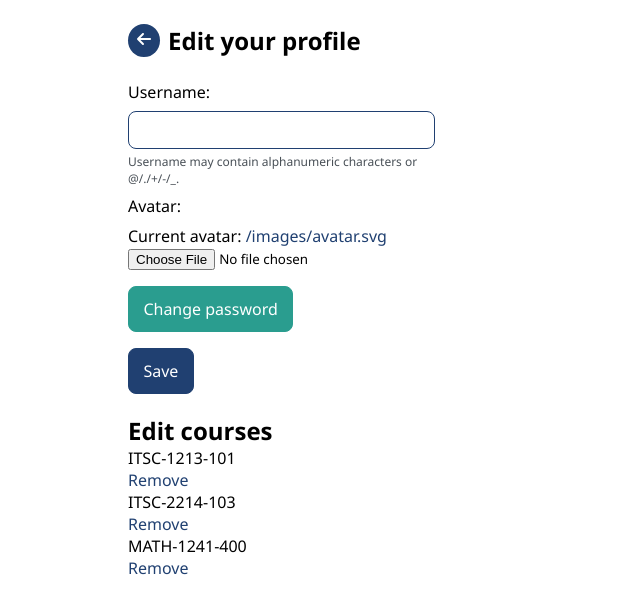
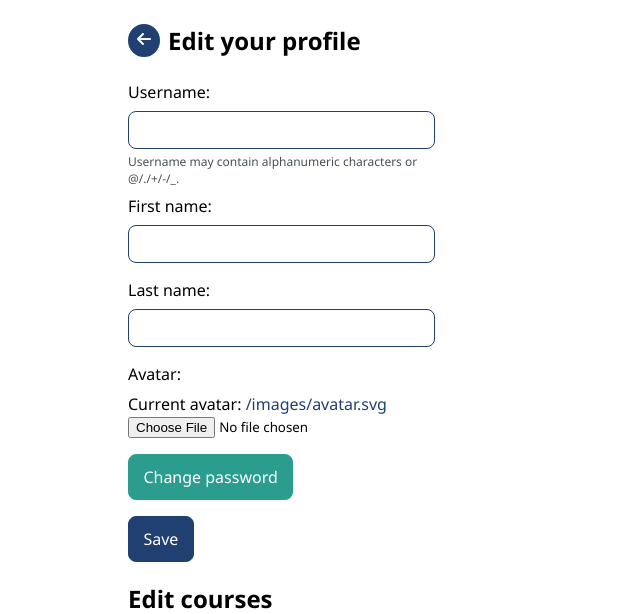
Before and after one commit to alexandernc0043/ITSC-3155-Group3, a Django app: template Final Project Code/ReviewMaster/base/templates/base/edit_profile.html in a window 1280 px wide. Shown: the part 138-752 px from the top of the page, without its empty margins (0-640 px from the left). Run offline with Django 5.2, Linux system fonts and the light colour scheme; data comes from the database, SQL or seed files in the repository; the template is opened without the code that fills it: values that come from a table or form of the project are taken from there, most other values are stand-ins (such as "Sample title", 1, 10 or a date in 2020); form fields are guessed from the names that the template uses.

Commit message:
Update professor name and catch exception editing professor profile

```diff
--- a/Final Project Code/ReviewMaster/base/forms.py
+++ b/Final Project Code/ReviewMaster/base/forms.py
@@ -7,7 +7,7 @@ from .models import User
 class UserForm(ModelForm):
     class Meta:
         model = User
-        fields = ["username"]
+        fields = ["username", "first_name", "last_name"]
 
 class PasswordChange(PasswordChangeForm):
     class Meta:
--- a/Final Project Code/ReviewMaster/base/templates/base/edit_profile.html
+++ b/Final Project Code/ReviewMaster/base/templates/base/edit_profile.html
@@ -20,6 +20,13 @@
       {{userForm.username}}
       <span class="help-text">Username may contain alphanumeric characters or @/./+/-/_.</span>
       {{userForm.username.errors}}
+      {% if professor %}
+        <label for="first_name">{{userForm.first_name.label}}:</label>
+        {{userForm.first_name}}
+        {{userForm.first_name.errors}}
+        <label for="last_name">{{userForm.last_name.label}}:</label>
+        {{userForm.last_name}}
+      {% endif %}
 
       {% if professor %}
         <label for="avatar">Avatar:</label>
```
Also changed, not shown: Final Project Code/ReviewMaster/base/templates/base/professor_list.html (+9 -1 lines), Final Project Code/ReviewMaster/base/views/views_profile.py (+5 -2 lines).
